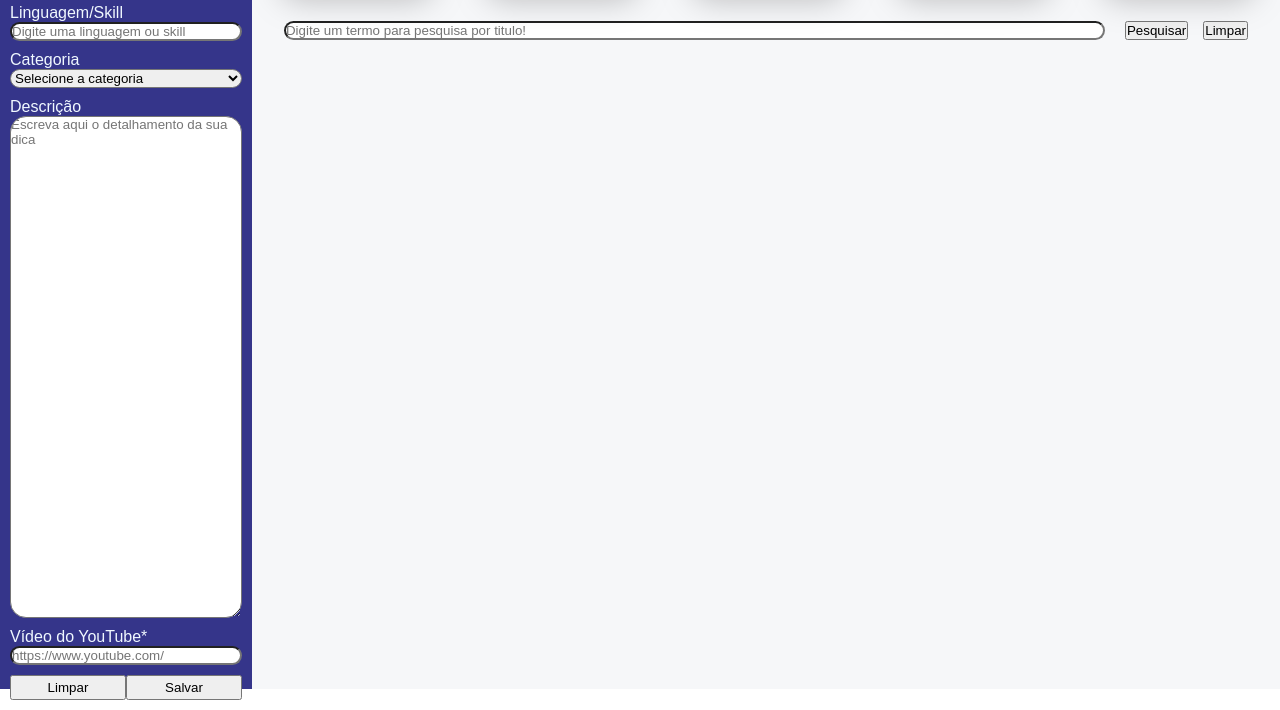
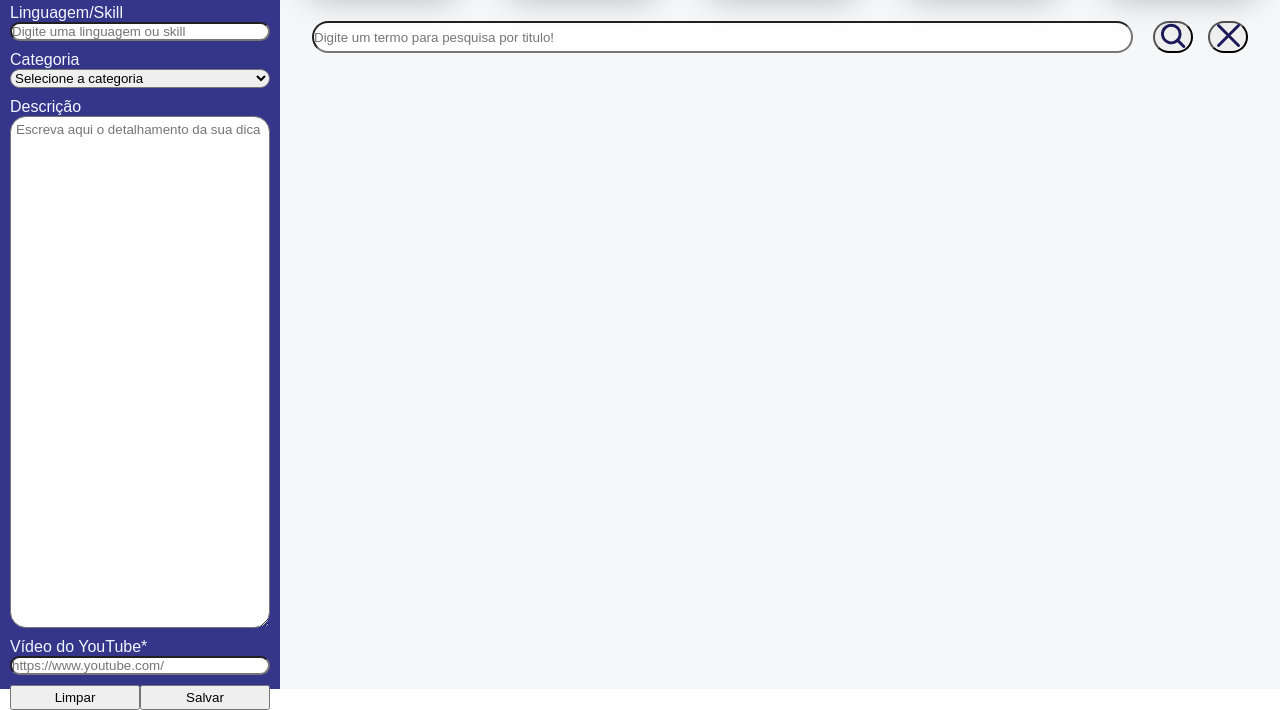
Before and after one commit to caetanobraga/DEVinKnowledge, a website with bundled scripts: page index.html in a window 1280 px wide. Shown: the part 111-821 px from the top of the page. Built offline with nearby package versions, Linux system fonts and the light colour scheme.

Commit message:
ajustes projeto DEVinKnowledge

```diff
--- a/css/style.css
+++ b/css/style.css
@@ -41,6 +41,7 @@ main{
 .formularioCadastro textarea{
     height: 500px;
     border-radius: 16px;
+    padding: 5px;
 }
 
 .formularioCadastro input{
@@ -102,6 +103,16 @@ main{
     gap:15px;
 }
 
+.botoespesquisa button{
+    border-radius: 16px;
+    width: 40px;
+}
+
+.botoespesquisa img{
+    width: 25px;
+}
+
+
 
 .listaDeDicas{
     display: flex;
--- a/index.html
+++ b/index.html
@@ -85,8 +85,8 @@
                 <div class="pesquisaDica">
                     <input type="text" size="100" id="campoPesquisa" placeholder="Digite um termo para pesquisa por titulo!">
                     <div class="botoespesquisa">
-                        <button id="botaoPesquisaDica">Pesquisar</button>
-                        <button id="botaoLimpaPesquisa">Limpar</button>
+                        <button id="botaoPesquisaDica"> <img src="images/Search_Button.svg"></button>
+                        <button id="botaoLimpaPesquisa"><img src="images/Clear_Button.svg"></button>
                     </div>
                 </div>
 
```
Also changed, not shown: README.md, images/Clear_Button.svg (added), images/Search_Button.svg (added).
